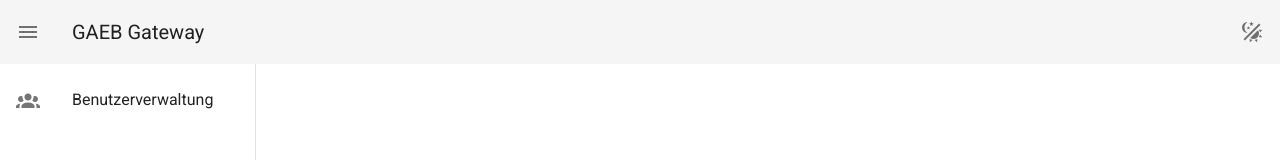
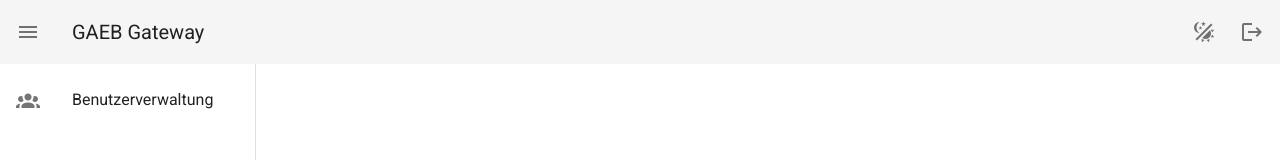
Before and after one commit to jeffnawroth/gaeb-gateway, a Vue app: page / in a window 1280 px wide. Shown: the top 160 px of the page. Built offline with nearby package versions, Linux system fonts and the light colour scheme.

Commit message:
+ Logout #10

```diff
--- a/src/components/NavigationLayout.vue
+++ b/src/components/NavigationLayout.vue
@@ -18,6 +18,13 @@
         @click="TOGGLE_DARK_MODE"
       >
         <v-icon> mdi-theme-light-dark </v-icon>
+      </v-btn>
+
+      <v-btn
+        icon
+        @click="logout"
+      >
+        <v-icon> mdi-logout </v-icon>
       </v-btn>
     </v-app-bar>
 
@@ -47,7 +54,7 @@
 
 <script lang="ts">
 import Vue from "vue";
-import { mapMutations } from "vuex";
+import { mapActions, mapMutations } from "vuex";
 export default Vue.extend({
   data: () => ({
     drawer: true,
@@ -59,7 +66,10 @@ export default Vue.extend({
       },
     ],
   }),
-  methods: mapMutations("authentication", ["TOGGLE_DARK_MODE"]),
+  methods: {
+    ...mapMutations("authentication", ["TOGGLE_DARK_MODE"]),
+    ...mapActions("authentication", ["logout"]),
+  },
 });
 </script>
 
--- a/src/store/modules/authentication.ts
+++ b/src/store/modules/authentication.ts
@@ -70,6 +70,7 @@ export default {
     },
     logout({ commit }: any) {
       commit("CLEAR_USER_DATA");
+      router.push({ name: "home" });
     },
     loadDarkMode({ commit }: any) {
       const darkMode = localStorage.getItem("darkMode");
```
